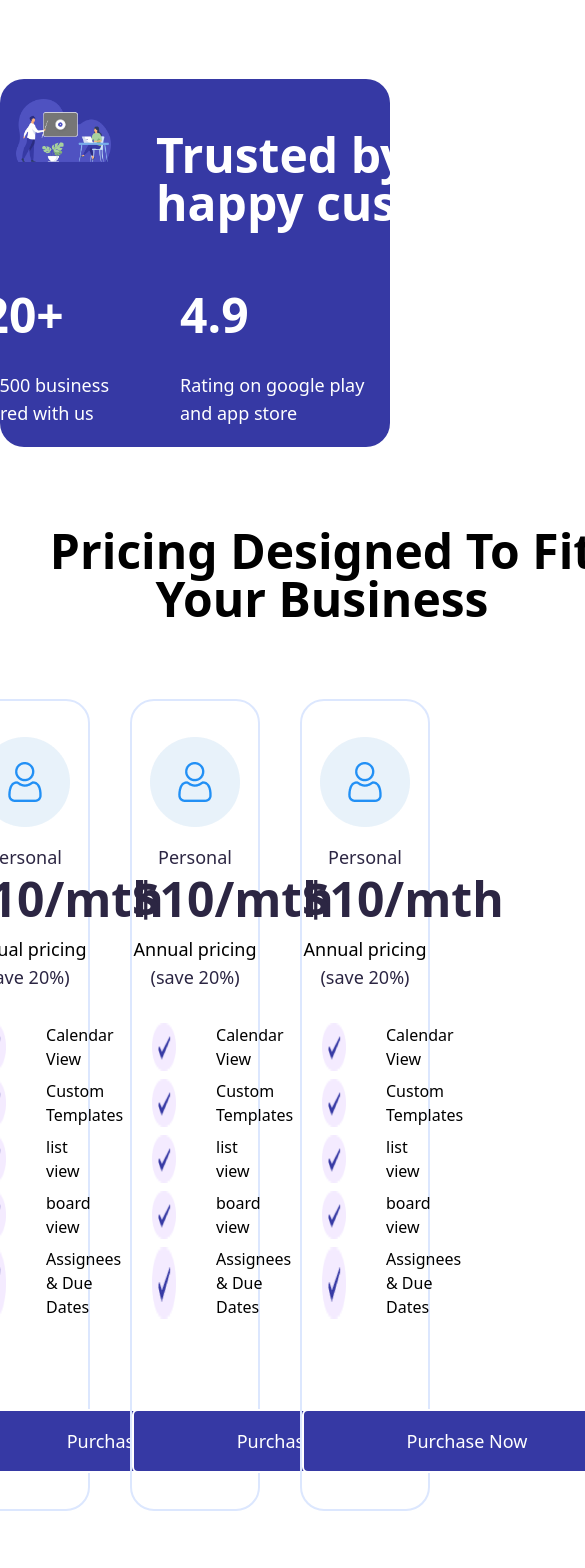
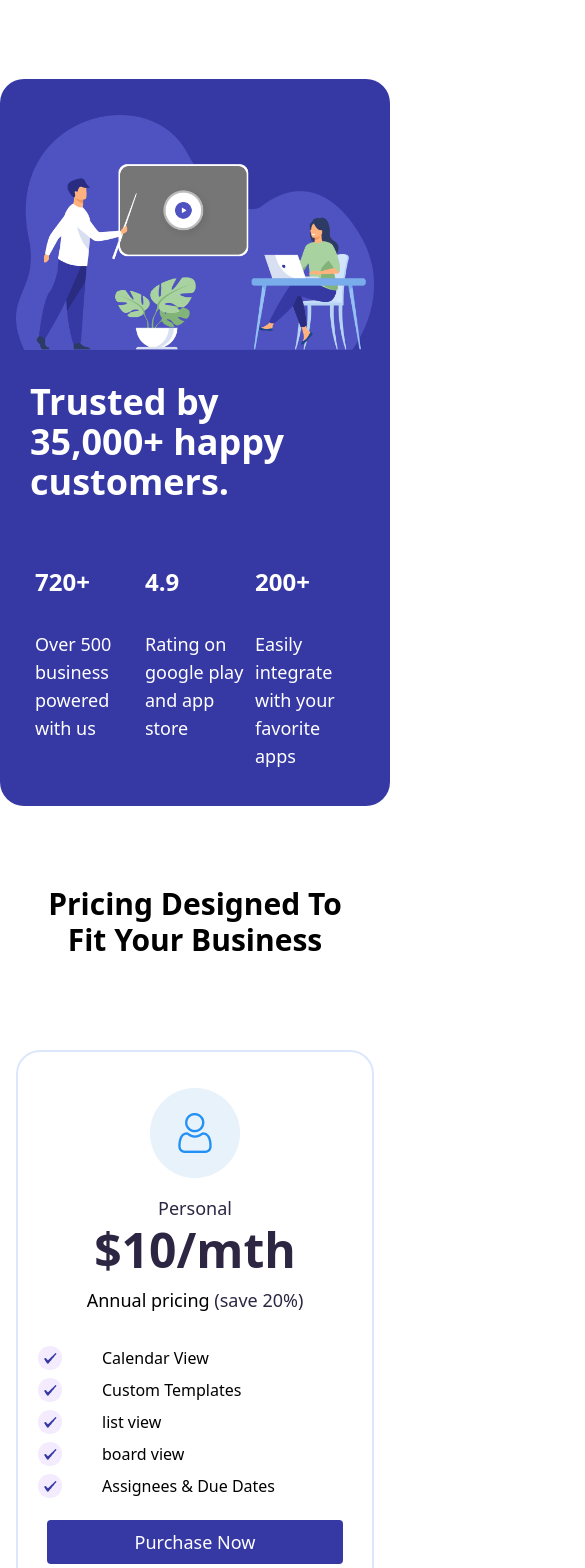
Before and after one commit to RezaualHossenSunny/innovateReact, a React (Vite) app: page / in a window 390 px wide. Shown: the part 6160-7728 px from the top of the page, 585 px wide, since content can reach past the window. Built offline with nearby package versions, Linux system fonts and the light colour scheme; a web font is replaced by a local one.

Commit message:
pricing responcive

```diff
--- a/src/Component/Customer.jsx
+++ b/src/Component/Customer.jsx
@@ -6,33 +6,42 @@ const Customer = () => {
 
         <div className='py-5 max-w-container mx-auto bg-blue rounded-3xl'>
 
-            <div className='flex  justify-between gap-[45px] '>
+            <div className=' md:flex  justify-between gap-[45px] p-4 md:p-0 '>
 
-                <div className='w-2/5  ml-4'>
+                {/* 1st content */}
+
+                <div className=' w-full md:w-2/5  md:ml-4'>
                 <img className='w-[646px]' src={customer}/>
 
                 </div>
 
+{/*
+               2nd content */}
+
+                <div className=' w-full md:w-3/5'>
+                <h1 className='font-bold  text-4xl md:text-5xl font-chirvo mt-8 text-white  w-[330px] md:w-[600px] mx-auto'>Trusted by 35,000+ happy customers.</h1>
+
+                {/* content */}
+
+                <div className=' flex justify-center mt-8  gap-[10px] md:gap-[40px]'>
+
+                   {/* 1s content */}
+                    <div>
+                        <h2  className='font-bold  text-2xl md:text-5xl font-chirvo mt-8 text-white'>720+</h2>
+                        <p className='font-normal text-lg font-chirvo mt-8 text-white w-[100px] md:w-[186px]'>Over 500 business powered with us</p>
+                    </div>
 
 
 
-                <div className='w-3/5'>
-                <h1 className='font-bold text-5xl font-chirvo mt-8 text-white  w-[600px] mx-auto'>Trusted by 35,000+ happy customers.</h1>
-
-                <div className='flex justify-center mt-8 gap-[40px]'>
+                   {/* 2nd content */}
                     <div>
-                        <h2  className='font-bold text-5xl font-chirvo mt-8 text-white'>720+</h2>
-                        <p className='font-normal text-lg font-chirvo mt-8 text-white w-[186px]'>Over 500 business powered with us</p>
+                        <h2  className='font-bold  text-2xl md:text-5xl font-chirvo mt-8 text-white'>4.9</h2>
+                        <p className='font-normal  text-lg font-chirvo mt-8 text-white  w-[100px] md:w-[186px]'>Rating on google play and app store</p>
                     </div>
-
+           {/* 3rd cotent */}
                     <div>
-                        <h2  className='font-bold text-5xl font-chirvo mt-8 text-white'>4.9</h2>
-                        <p className='font-normal  text-lg font-chirvo mt-8 text-white w-[186px]'>Rating on google play and app store</p>
-                    </div>
-
-                    <div>
-                        <h2  className='font-bold text-5xl font-chirvo mt-8 text-white'>200+</h2>
-                        <p className='font-normal text-lg font-chirvo mt-8 text-white w-[186px]'>Easily integrate with your favorite apps</p>
+                        <h2  className='font-bold text-2xl md:text-5xl font-chirvo mt-8 text-white'>200+</h2>
+                        <p className='font-normal text-lg font-chirvo mt-8 text-white w-[100px] md:w-[186px]'>Easily integrate with your favorite apps</p>
                     </div>
 
                 </div>
--- a/src/Component/Pricing.jsx
+++ b/src/Component/Pricing.jsx
@@ -5,13 +5,16 @@ const Pricing = () => {
   return (
     <div>
         <div className='py-12 max-w-container mx-auto '>
-           <h1 className='mx-auto text-5xl font-bold font-chirvo w-[644px] text-center'>Pricing Designed To Fit Your Business</h1>
+           <h1 className='mx-auto  text-3xl md:text-5xl font-bold font-chirvo w-[330px] md:w-[644px] text-center'>Pricing Designed To Fit Your Business</h1>
+
+  {/* content */}
 
 
-           <div className='flex justify-center gap-10 mt-[76px]'>
+           <div className=' p-4 md:p-0  md:flex justify-center gap-10 mt-[76px]'>
 
+               {/* 1st content */}
 
-            <div className='w-1/3 border-2 rounded-3xl border-[#DCE7FE]'>
+            <div className=' w-full md:w-1/3 border-2 rounded-3xl border-[#DCE7FE]'>
 
             <div className='py-9'>
                 <img className='mx-auto' src={icon}/>
@@ -59,7 +62,9 @@ const Pricing = () => {
 
                 </div>
 
-                <div className='py-4 px-10 border-2 bg-blue rounded-md w-[330px]  mt-[90px] border-white mx-auto'>
+                {/* button */}
+
+                <div className=' py-2 md:py-4 px-6 md:px-10 border-2 bg-blue rounded-md  w-[300px] md:w-[330px] mt-[20px]  md:mt-[90px] border-white mx-auto'>
         <p className='text-white text-lg font-medium text-center'>Purchase Now</p>
 
 
@@ -72,7 +77,11 @@ const Pricing = () => {
 
             </div>
 
-            <div className='w-1/3 border-2 rounded-3xl border-[#DCE7FE]'>
+
+        {/* 2nd content */}
+
+
+            <div className=' w-full md:w-1/3 border-2 rounded-3xl border-[#DCE7FE] mt-4 md:mt-0'>
 
 <div className='py-9'>
     <img className='mx-auto' src={icon}/>
@@ -120,12 +129,14 @@ const Pricing = () => {
 
     </div>
 
-    <div className='py-4 px-10 border-2 bg-blue rounded-md w-[330px]  mt-[90px] border-white mx-auto'>
-<p className='text-white text-lg font-medium text-center'>Purchase Now</p>
+        {/* button */}
+
+        <div className=' py-2 md:py-4 px-6 md:px-10 border-2 bg-blue rounded-md  w-[300px] md:w-[330px] mt-[20px]  md:mt-[90px] border-white mx-auto'>
+        <p className='text-white text-lg font-medium text-center'>Purchase Now</p>
 
 
 
-</div>
+    </div>
 
 </div>
 
@@ -134,7 +145,9 @@ const Pricing = () => {
 </div>
 
 
-<div className='w-1/3 border-2 rounded-3xl border-[#DCE7FE]'>
+  {/* 3rd content */}
+
+<div className=' w-full md:w-1/3 border-2 rounded-3xl border-[#DCE7FE] mt-4 md:mt-0'>
 
 <div className='py-9'>
     <img className='mx-auto' src={icon}/>
@@ -182,12 +195,14 @@ const Pricing = () => {
 
     </div>
 
-    <div className='py-4 px-10 border-2 bg-blue rounded-md w-[330px]  mt-[90px] border-white mx-auto'>
-<p className='text-white text-lg font-medium text-center'>Purchase Now</p>
+         {/* button */}
+
+         <div className=' py-2 md:py-4 px-6 md:px-10 border-2 bg-blue rounded-md  w-[300px] md:w-[330px] mt-[20px]  md:mt-[90px] border-white mx-auto'>
+        <p className='text-white text-lg font-medium text-center'>Purchase Now</p>
 
 
 
-</div>
+    </div>
 
 </div>
 
```
